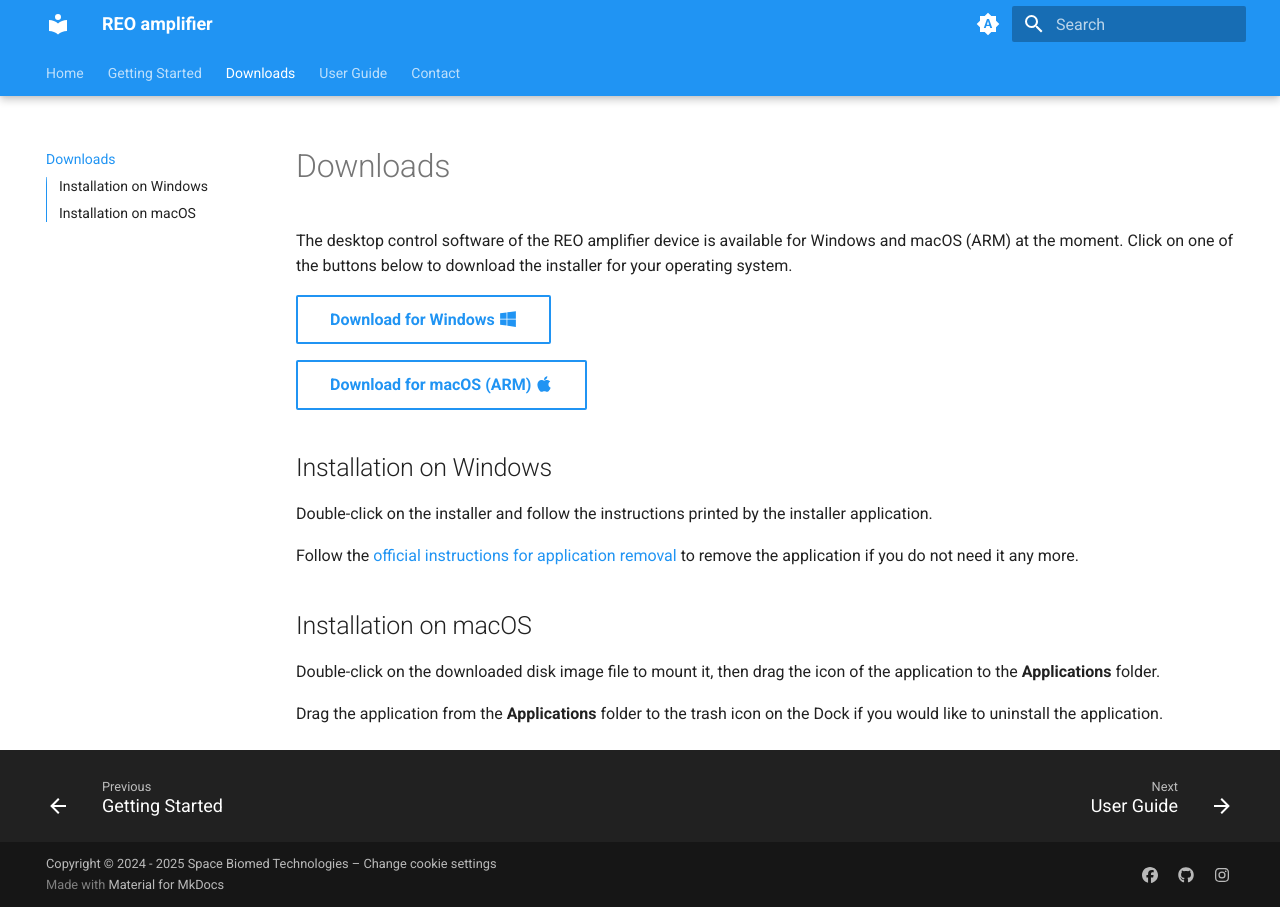
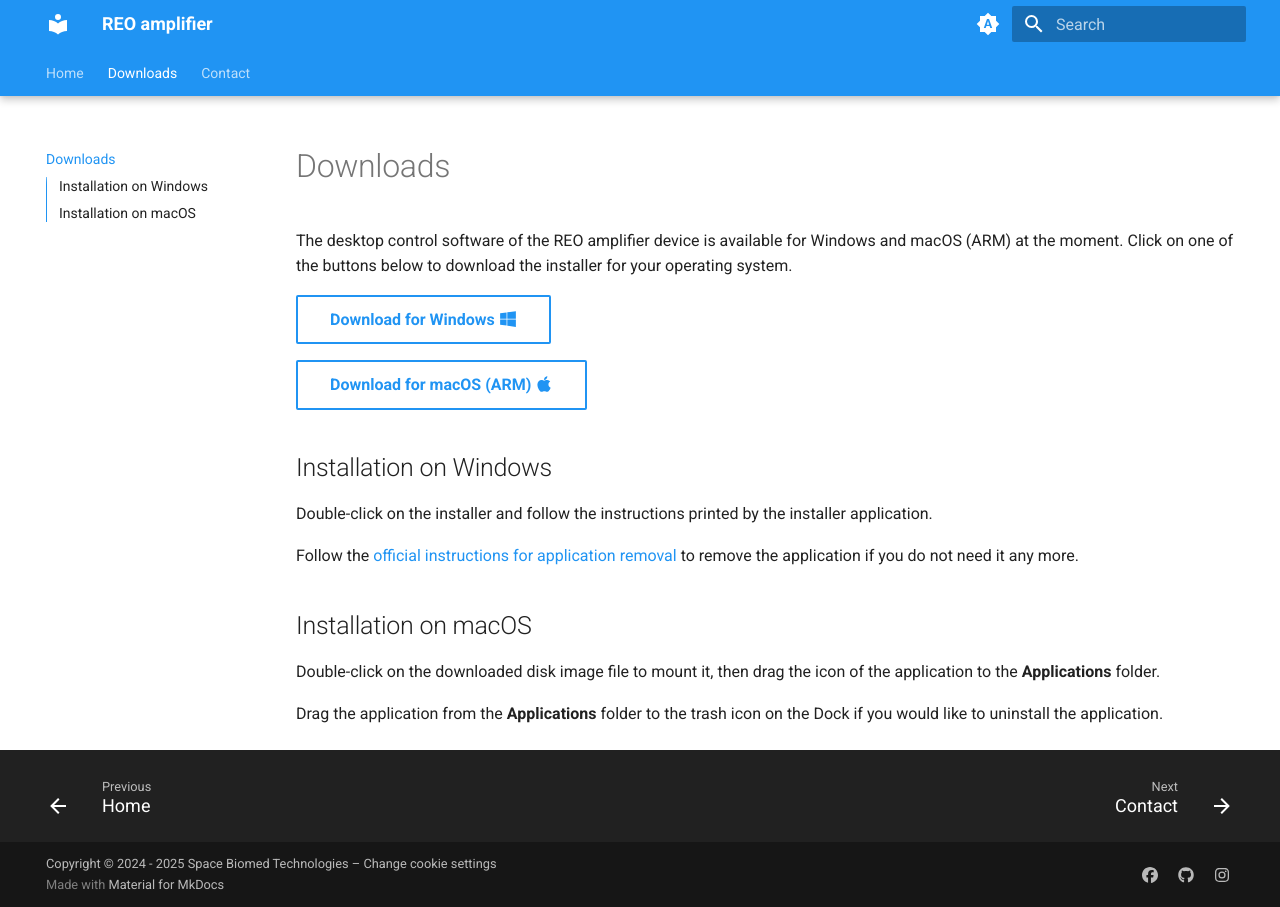
Before and after one commit to space-bmt/reo-manual, an MkDocs documentation site: the page built from docs/downloads.md, in a window 1280 px wide. Built offline with MkDocs 1.6.1 and Material for MkDocs 9.7.7, drawn with Linux system fonts in a browser that asks for light colours; plug-ins that fetch from the network failed and are left out; part of the change alters nothing that is shown.

Commit message:
feat: released 0.2.0

```diff
--- a/docs/downloads.md
+++ b/docs/downloads.md
@@ -4,9 +4,9 @@ The desktop control software of the REO amplifier device is available for
 Windows and macOS (ARM) at the moment. Click on one of the buttons below to download
 the installer for your operating system.
 
-[Download for Windows :fontawesome-brands-windows:](/assets/downloads/0.1.0/REO_recorder_0.1.0_x64_en-US.msi){ .md-button }
+[Download for Windows :fontawesome-brands-windows:](/assets/downloads/0.2.0/REO_recorder_0.2.0_x64_en-US.msi){ .md-button }
 
-[Download for macOS (ARM) :fontawesome-brands-apple:](/assets/downloads/0.1.0/REO_recorder_0.1.0_aarch64.dmg){ .md-button }
+[Download for macOS (ARM) :fontawesome-brands-apple:](/assets/downloads/0.2.0/REO_recorder_0.2.0_aarch64.dmg){ .md-button }
 
 ## Installation on Windows
 
--- a/mkdocs.yml
+++ b/mkdocs.yml
@@ -3,9 +3,9 @@ site_url: https://reo.biomedtech.space
 
 nav:
   - Home: index.md
-  - Getting Started: getting-started.md
+  # - Getting Started: getting-started.md
   - Downloads: downloads.md
-  - User Guide: user-guide/index.md
+  # - User Guide: user-guide/index.md
   - Contact: contact.md
   # - Blog: blog/index.md
 
```
Also changed, not shown: 2 other files.
